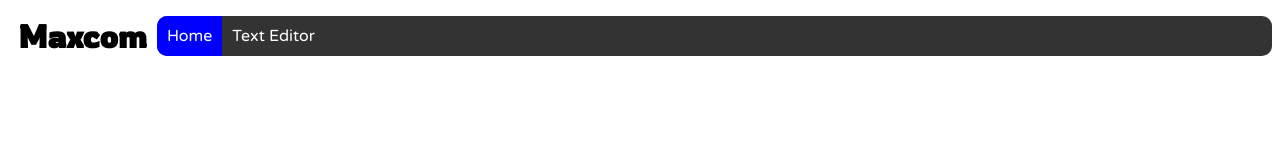
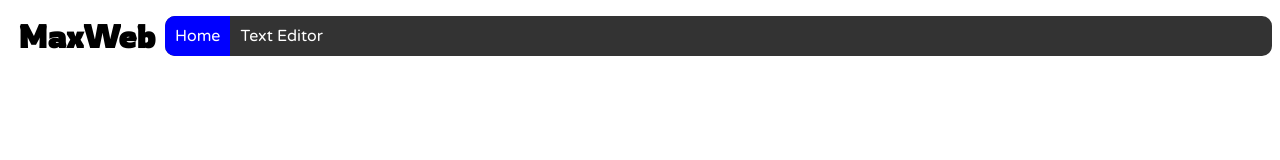
Before and after one commit to Blue-Sea2/MaxWeb, a plain HTML site: page index.html in a window 1280 px wide. Drawn offline with Linux system fonts and the light colour scheme.

Commit message:
Update index.html

```diff
--- a/index.html
+++ b/index.html
@@ -1,12 +1,12 @@
 <!DOCTYPE html>
 <html>
     <head>
-        <title>Maxcom</title>
+        <title>MaxWeb</title>
         <link rel="stylesheet" href="styles.css">
         <link rel="icon" href="logo.svg">
     </head>
     <body>
-        <h1>Maxcom</h1>
+        <h1>MaxWeb</h1>
         <ul class="menu">
             <li class="active"><a href="index.html">Home</a></li>
             <li><a href="textedit.html">Text Editor</a></li>
```
